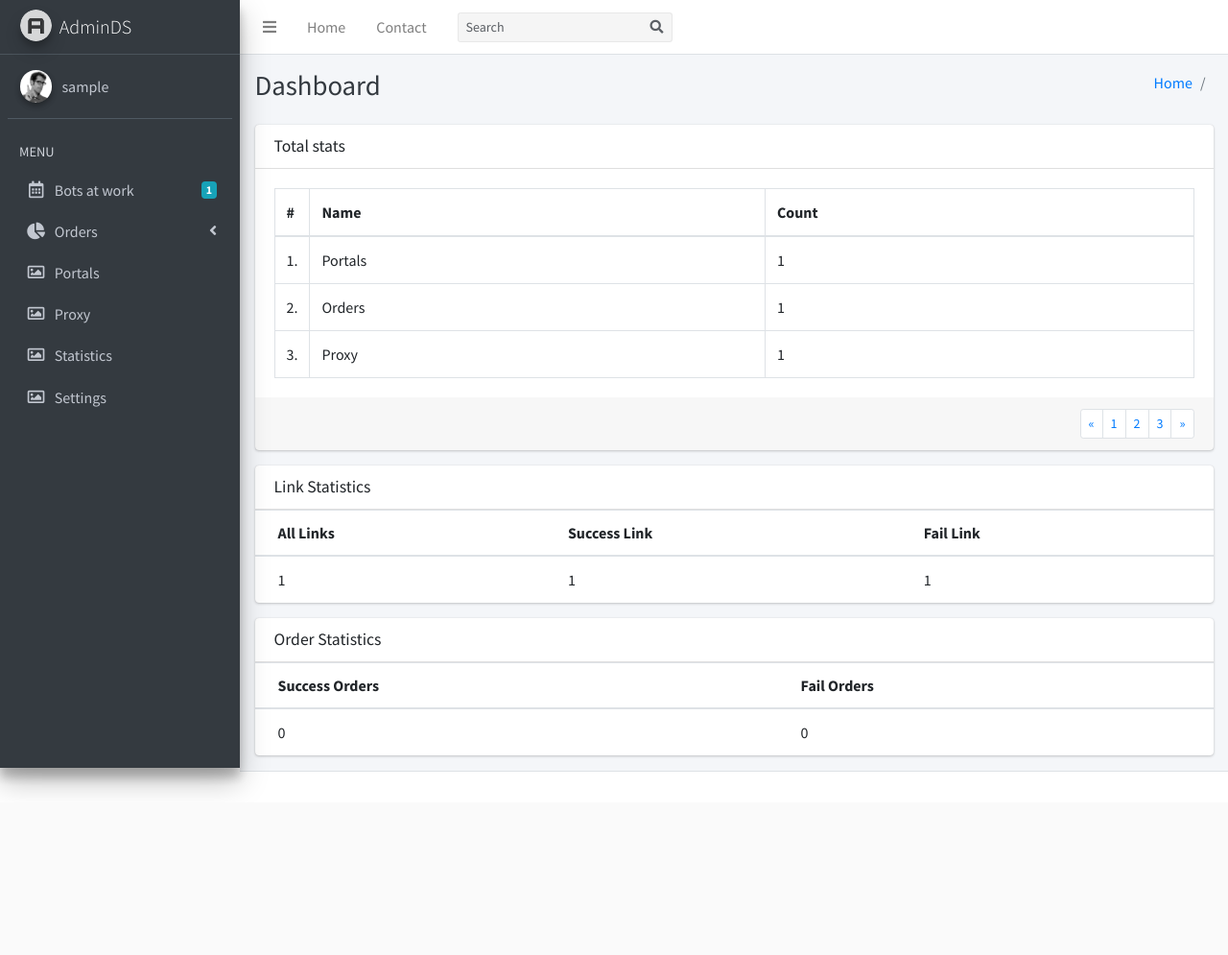
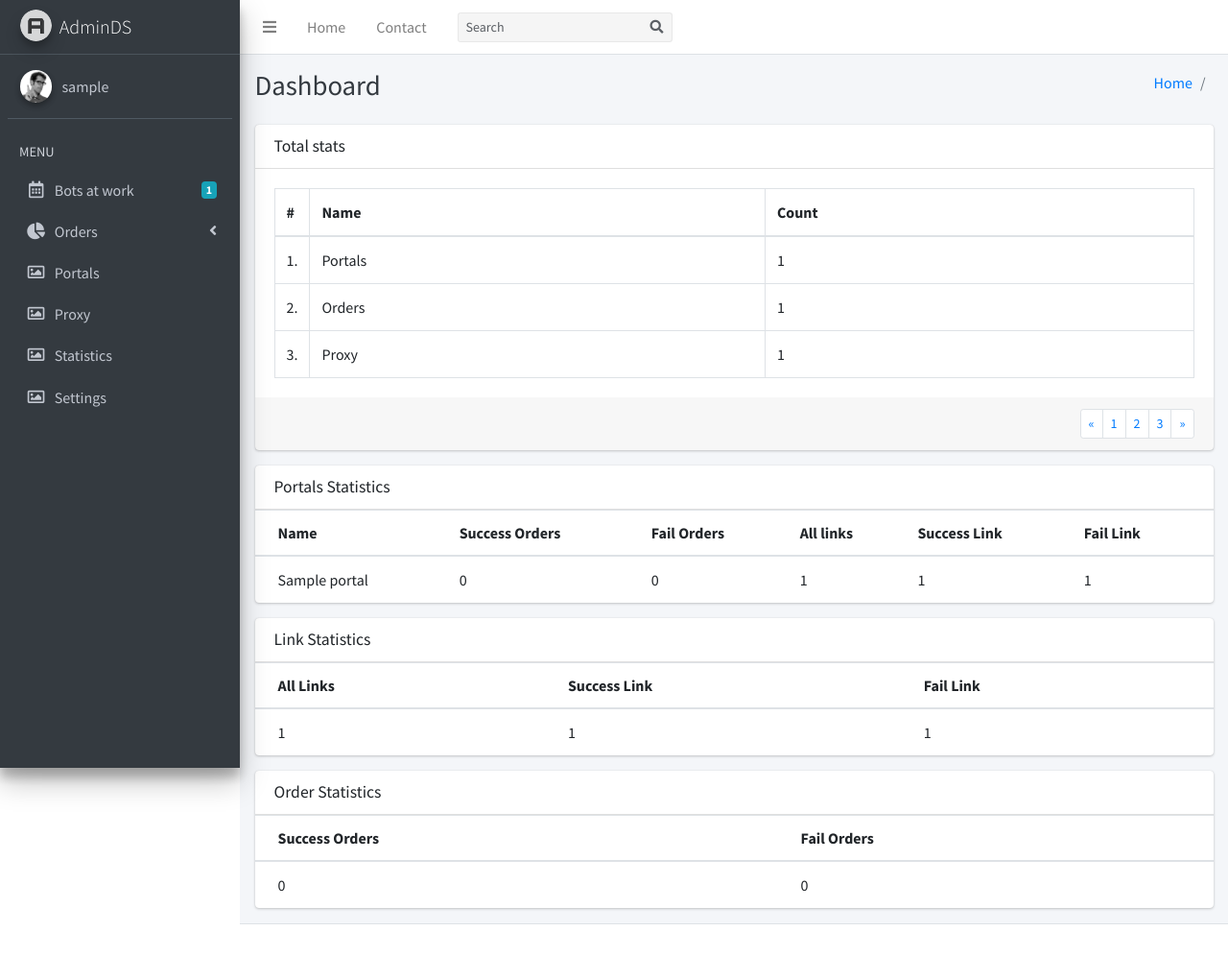
Before and after one commit to AleksandrTan/jbs_system, a Django app: page /mainsystem/statistics/view/ in a window 1280 px wide. Shown: the whole page at 96% size. Before the commit the page ends 823 px from the top, so only its background shows below. Run offline with Django 3.2, Linux system fonts and the light colour scheme; a user stored in the database is signed in; tables that the repository leaves empty hold one stand-in row (values such as "Sample post"); some libraries are stand-ins or nearby versions.

Commit message:
Settings - 2

```diff
--- a/mainsystem/modelswork/order_work.py
+++ b/mainsystem/modelswork/order_work.py
@@ -5,6 +5,19 @@ from mainsystem.modelswork.proxywork.proxy_work import ProxyWork
 
 
 class OrderWork:
+
+    @staticmethod
+    def stat_orders_portal(portal_id) -> dict:
+        data: dict = dict()
+        data["data_success_orders"] = Order.objects.filter(status_order="done", portal_id=portal_id).count()
+        data["data_fail_orders"] = Order.objects.filter(status_order="fail", portal_id=portal_id).count()
+        links = Order.objects.filter(portal_id=portal_id).aggregate(total=Sum('all_links'),
+                                                                    total_success=Sum('send_links'),
+                                                                    total_failed=Sum('fail_links'))
+        data["total"] = links["total"]
+        data["total_success"] = links["total_success"]
+        data["total_failed"] = links["total_failed"]
+        return data
 
     @staticmethod
     def stat_data_orders():
--- a/mainsystem/modelswork/portal_work.py
+++ b/mainsystem/modelswork/portal_work.py
@@ -1,7 +1,24 @@
 from mainsystem.models import Portal
+from mainsystem.modelswork.order_work import OrderWork
 
 
 class PortalWork:
+
+    @staticmethod
+    def get_stat_portals() -> list:
+        """
+        Return statistics for portals list
+        :return: dict
+        """
+        data: list = list()
+        portals = Portal.objects.all()
+        for portal in portals:
+            portal_data = dict()
+            portal_data["portal_name"] = portal.name
+            portal_data.update(OrderWork.stat_orders_portal(portal.id))
+            data.append(portal_data)
+        print(data)
+        return data
 
     @staticmethod
     def get_all():
--- a/mainsystem/templates/statistics/statistics.html
+++ b/mainsystem/templates/statistics/statistics.html
@@ -48,6 +48,39 @@
                   <li class="page-item"><a class="page-link" href="#">&raquo;</a></li>
                 </ul>
               </div>
+            </div>
+            <div class="card">
+              <div class="card-header">
+                <h3 class="card-title">Portals Statistics</h3>
+              </div>
+              <!-- /.card-header -->
+              <div class="card-body table-responsive p-0">
+                <table class="table table-head-fixed text-nowrap">
+                  <thead>
+                    <tr>
+                      <th>Name</th>
+                      <th>Success Orders</th>
+                      <th>Fail Orders</th>
+                      <th>All links</th>
+                      <th>Success Link</th>
+                      <th>Fail Link</th>
+                    </tr>
+                  </thead>
+                  <tbody>
+                  {% for portal in portals %}
+                  <tr>
+                      <td>{{ portal.portal_name }}</td>
+                      <td>{{ portal.data_success_orders }}</td>
+                      <td>{{ portal.data_fail_orders }}</td>
+                      <td>{{ portal.total }}</td>
+                      <td>{{ portal.total_success }}</td>
+                      <td>{{ portal.total_failed }}</td>
+                  </tr>
+                  {% endfor %}
+                  </tbody>
+                </table>
+              </div>
+              <!-- /.card-body -->
             </div>
             <div class="card">
               <div class="card-header">
--- a/mainsystem/views/statistics/statistics_view.py
+++ b/mainsystem/views/statistics/statistics_view.py
@@ -12,6 +12,7 @@ class StatisticsView(BaseAdminView, TemplateView):
     def get_context_data(self, **kwargs):
         context = super(StatisticsView, self).get_context_data()
         context["portals_count"] = PortalWork.get_count()
+        context["portals"] = PortalWork.get_stat_portals()
         context["proxy_count"] = ProxyWork.active_proxy_count()
         context["orders_count"] = OrderWork.get_count()
         context["orders_stat_links"] = OrderWork.stat_data_links()
--- a/mainsystem/views/testview/testpage.py
+++ b/mainsystem/views/testview/testpage.py
@@ -51,7 +51,7 @@ class TestDataSave(CreateView):
         order_form = TestForm(request.POST, request.FILES)
         if order_form.is_valid():
             order_form.save()
-            return HttpResponseRedirect("http://127.0.0.1:8000/mainsystem/oneform/")
+            return HttpResponseRedirect("http://127.0.0.1:8001/mainsystem/oneform/")
         else:
             print(order_form.errors)
             return HttpResponseBadRequest(content="DFail")
@@ -59,10 +59,10 @@ class TestDataSave(CreateView):
 
 class OneRedirect(View):
     def post(self, request, *args, **kwargs):
-        return HttpResponsePermanentRedirect("http://127.0.0.1:8000/mainsystem/twoform/")
+        return HttpResponsePermanentRedirect("http://127.0.0.1:8001/mainsystem/twoform/")
 
     def get(self, request, *args, **kwargs):
-        return HttpResponsePermanentRedirect("http://127.0.0.1:8000/mainsystem/twoform/")
+        return HttpResponsePermanentRedirect("http://127.0.0.1:8001/mainsystem/twoform/")
 
 
 class TwoRedirect(TemplateView):
```
Also changed, not shown: mainsystem/templates/test/get_form.html (deleted, +0 -10 lines), mainsystem/templates/test/sendpage.html (deleted, +0 -10 lines), mainsystem/templates/test/test1.html (+1 -1 lines), mainworker.py (deleted), 1 other file.
